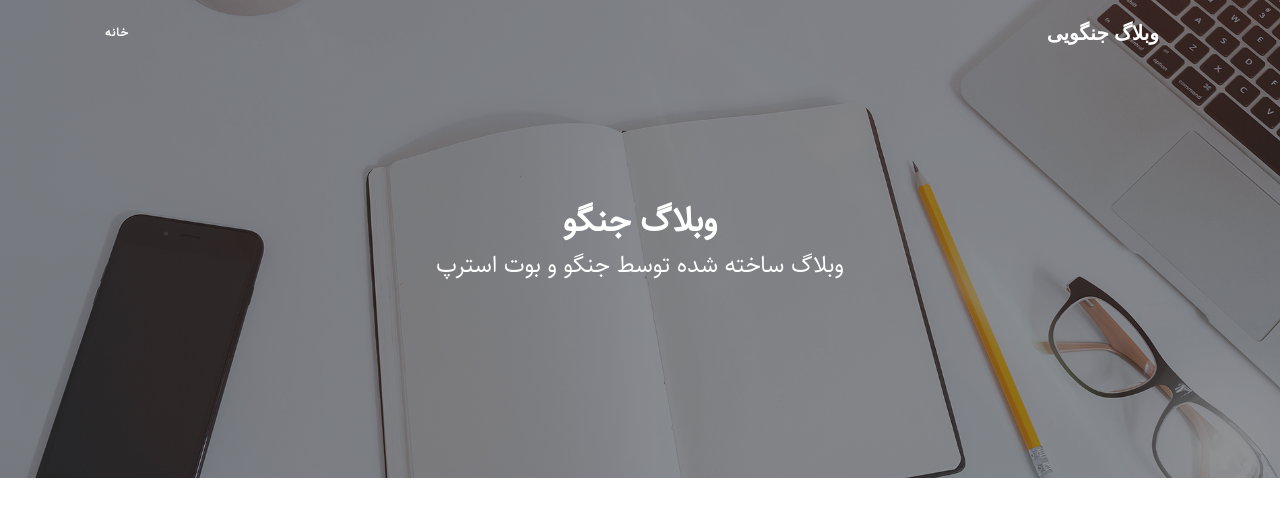
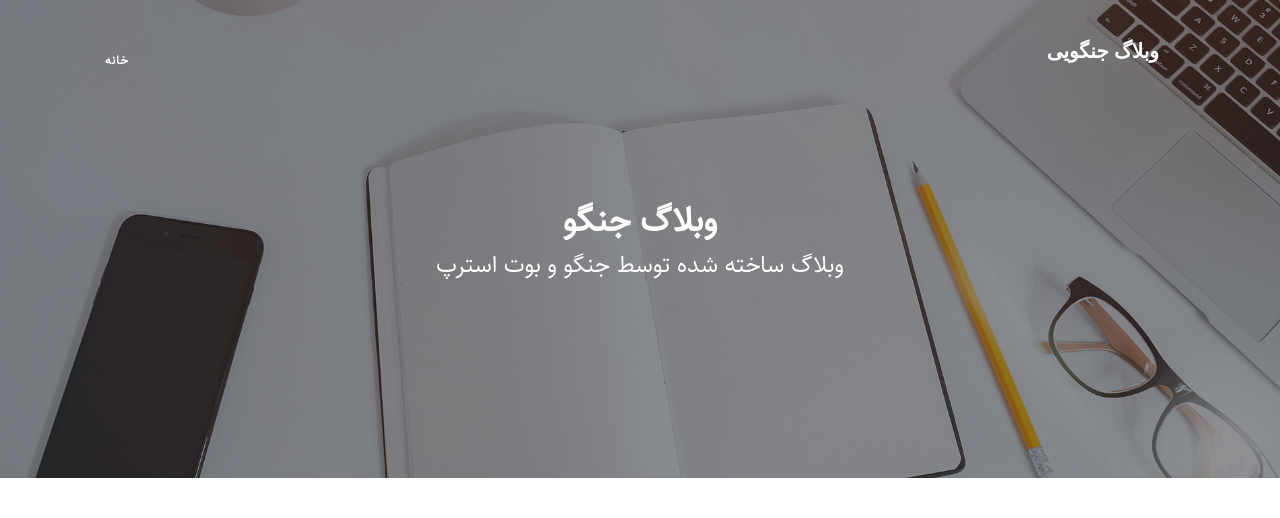
Before and after one commit to estaji/DjangoBlog, a Django app: page / in a window 1280 px wide. Shown: the top 518 px of the page. Run offline with Django 3.2, Linux system fonts and the light colour scheme; data that the repository does not hold is empty; some libraries are stand-ins or nearby versions.

Commit message:
Add submenu to nav

```diff
--- a/blogcore/static/blog/css/rtl.css
+++ b/blogcore/static/blog/css/rtl.css
@@ -50,3 +50,66 @@ header.masthead .site-heading h1 {
     font-family: "Sahel";
     font-size: 18px;
 }
+
+.nav ul {
+    padding-right: 0;
+}
+
+.nav ul li {
+    border-bottom: none;
+    height: 86px;
+    line-height: 86px;
+    font-size: 14px;
+    display: inline-block;
+    float: left;
+    margin: 0 auto;
+}
+
+.nav ul li a {
+    text-decoration: none;
+    color: #000000;
+    display: block;
+    transition: .3s background-color;
+    padding: 0 24px;
+}
+
+.nav ul li a:hover {
+    background-color: #5c89c7;
+    color: #ffffff;
+}
+
+.nav a {
+    border-bottom:none;
+}
+
+.nav li ul {
+    position: absolute;
+    display: none;
+    width: inherit;
+}
+
+.nav li:hover ul {
+    display: block;
+}
+
+.nav ul li ul li {
+    display: block;
+    float: none !important;
+    height: auto;
+    line-height: 34px;
+}
+
+.nav ul li ul li ul {
+    position: absolute;
+    right: 100%;
+    top: 0;
+    display: none !important;
+}
+
+.nav ul > li > ul > li:hover > ul {
+    display: block !important;
+}
+
+.nav ul > li > ul > li > ul > li:hover > ul {
+    display: block !important;
+}
--- a/blogcore/templates/blog/partials/category_navbar.html
+++ b/blogcore/templates/blog/partials/category_navbar.html
@@ -1,4 +1,4 @@
-<div class="collapse navbar-collapse" id="navbarResponsive">
+<div class="collapse navbar-collapse nav" id="navbarResponsive">
     <ul class="navbar-nav ml-auto">
         <li class="nav-item">
             <a class="nav-link" href="{% url 'blog:home' %}">خانه</a>
```
